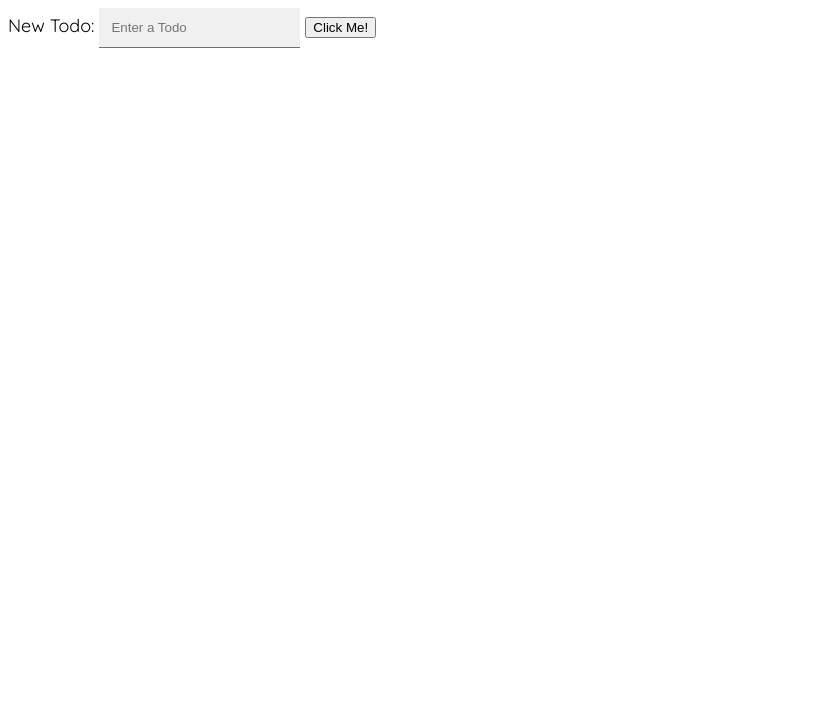
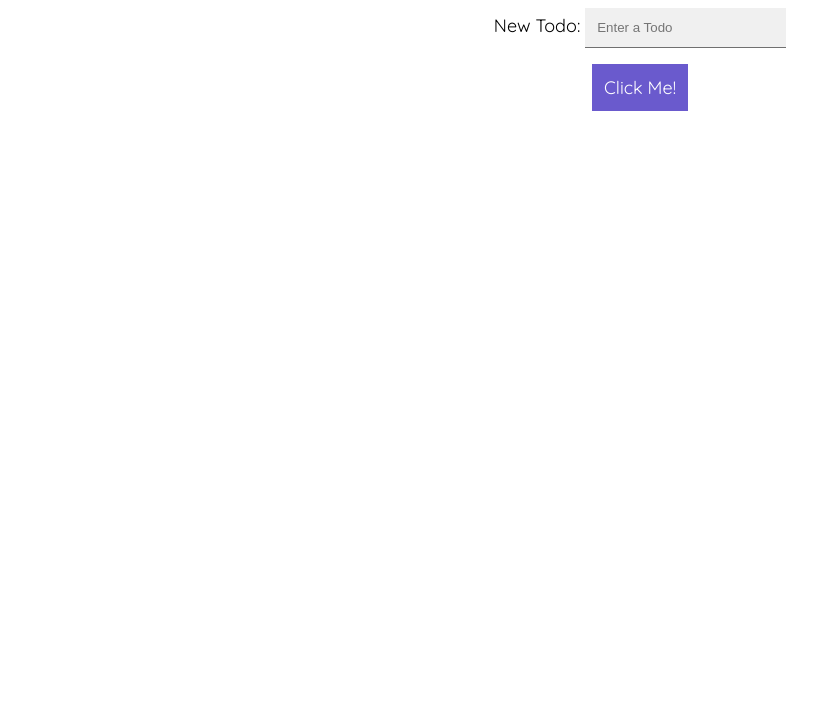
Before and after one commit to quentinikeno/TypeScript-Todos, a website: page index.html in a window 1280 px wide. Shown: the part 85-800 px from the top of the page, without its empty margins (0-840 px from the left). Drawn offline with Linux system fonts and the light colour scheme.

Commit message:
Style button

```diff
--- a/index.css
+++ b/index.css
@@ -9,7 +9,7 @@ h1 {
 	letter-spacing: 0.125rem;
 }
 
-.centersection {
+.justifycenter {
 	display: flex;
 	justify-content: center;
 }
@@ -20,3 +20,20 @@ h1 {
 	border-bottom: 1px solid #707070;
 	background-color: #f0f0f0;
 }
+
+#todoform button {
+	display: block;
+	padding: 0.75rem;
+	margin: 1rem auto;
+	border: none;
+	background-color: slateblue;
+	color: white;
+	font-family: "Coming Soon", cursive;
+	font-family: "Quicksand", Arial, Helvetica, sans-serif;
+	font-size: 1.125rem;
+	cursor: pointer;
+}
+
+#todoform button:hover {
+	background-color: rgb(83, 64, 207);
+}
```
